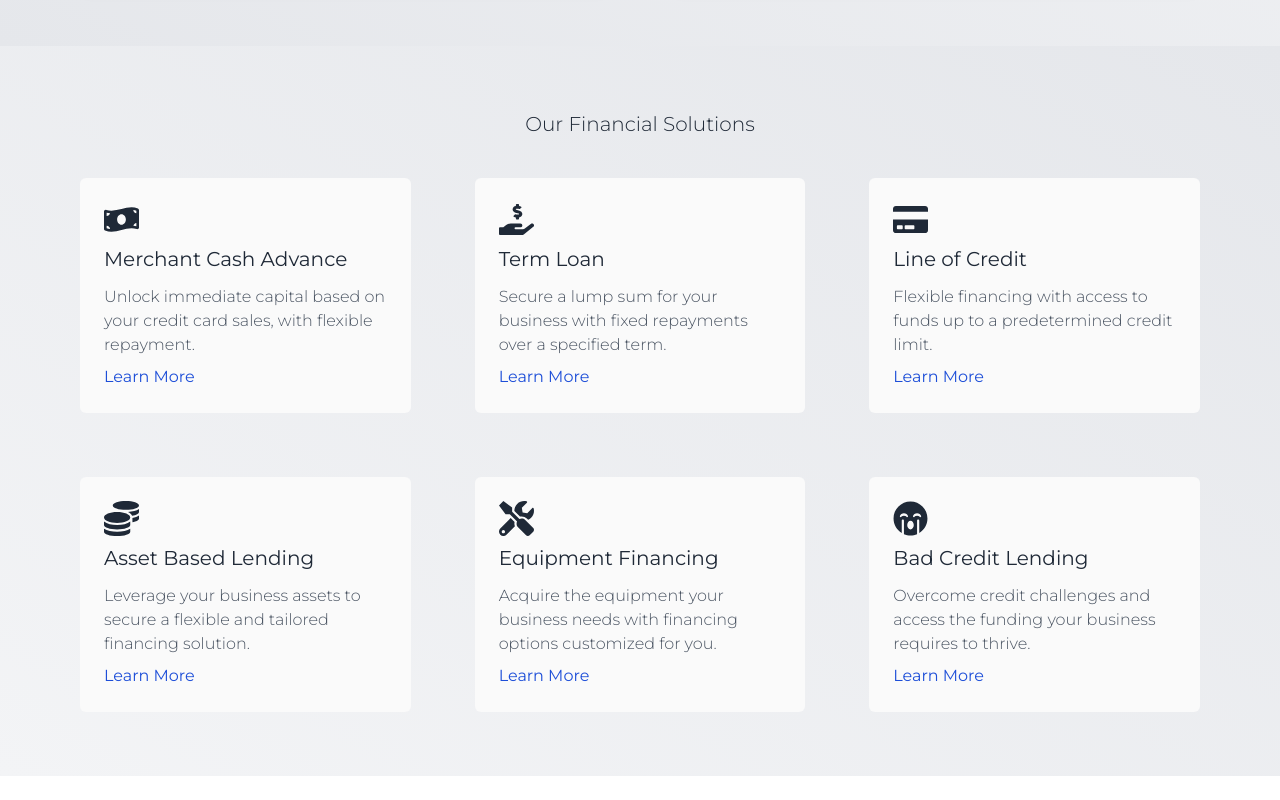
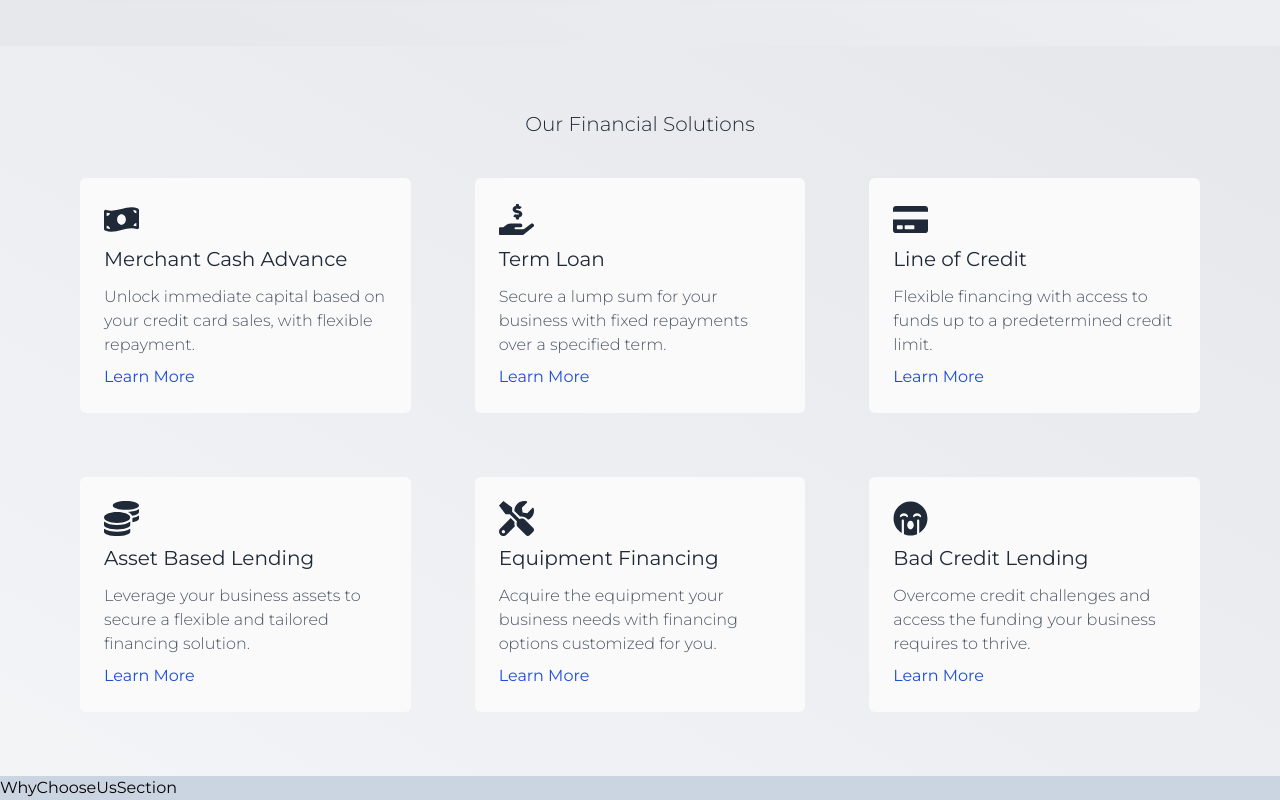
Before and after one commit to dewanwakilahmed/kesef-capital-group-v0, a Next.js app: page / in a window 1280 px wide. Shown: the part 1370-2170 px from the top of the page. Before the commit the page ends 2146 px from the top, so only its background shows below. Built offline with nearby package versions, Linux system fonts and the light colour scheme.

Commit message:
Uncommented why choose us section in home page

```diff
--- a/app/page.tsx
+++ b/app/page.tsx
@@ -17,7 +17,7 @@ const HomePage = () => {
       <HeroSection />
       <AboutUsSection />
       <OurFinancialSolutionsSection />
-      {/* <WhyChooseUsSection /> */}
+      <WhyChooseUsSection />
       {/* <TestimonialsSection /> */}
       {/* <CallToActionSection /> */}
     </div>
```
